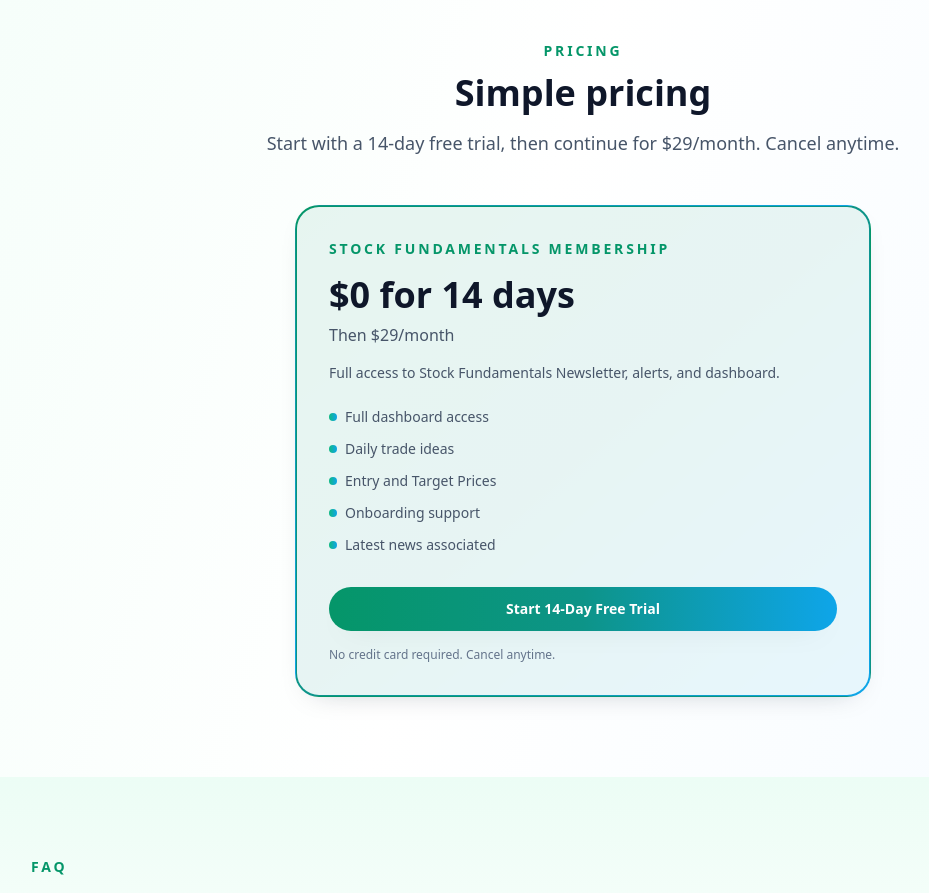
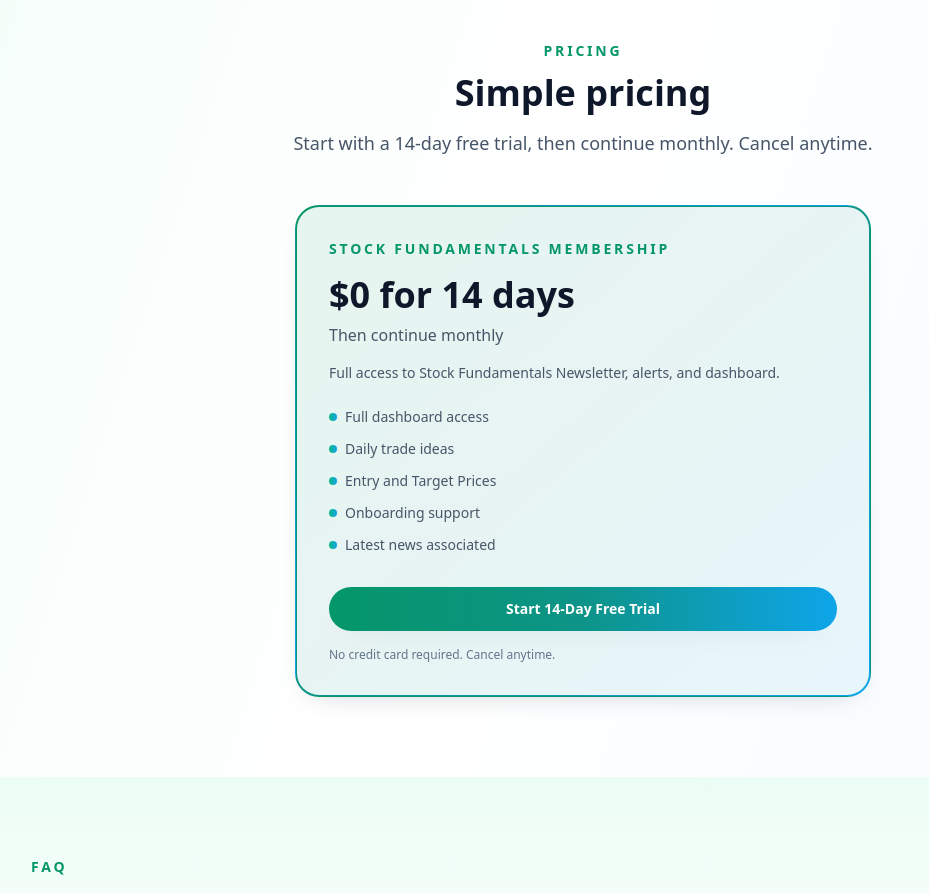
Before and after one commit to adhesikan/SFLanding, a Next.js app: page / in a window 1280 px wide. Shown: the part 1900-2793 px from the top of the page, without its empty margins (57-986 px from the left). Built offline with nearby package versions, Linux system fonts and the light colour scheme.

Commit message:
Remove monthly price mention

```diff
--- a/app/page.tsx
+++ b/app/page.tsx
@@ -7,7 +7,7 @@ import { SectionHeading } from "@/components/SectionHeading";
 
 const PRICING = {
   trialPrice: "$0 for 14 days",
-  monthlyPrice: "Then $29/month"
+  monthlyPrice: "Then continue monthly"
 };
 
 const CHECKOUT_LINKS = {
@@ -276,7 +276,7 @@ export default function Home() {
             <SectionHeading
               eyebrow="PRICING"
               title="Simple pricing"
-              description="Start with a 14-day free trial, then continue for $29/month. Cancel anytime."
+              description="Start with a 14-day free trial, then continue monthly. Cancel anytime."
               align="center"
             />
             <div className="mt-12 flex justify-center">
```
